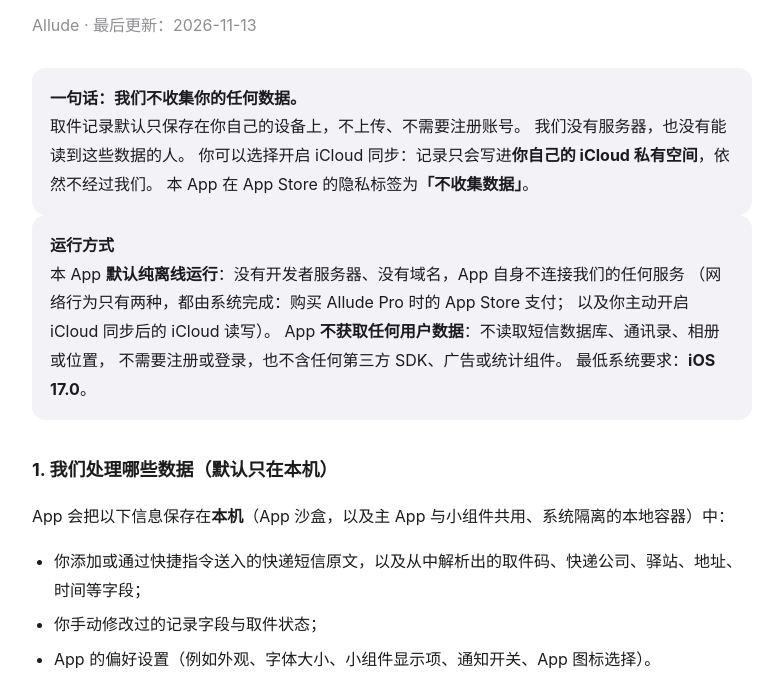
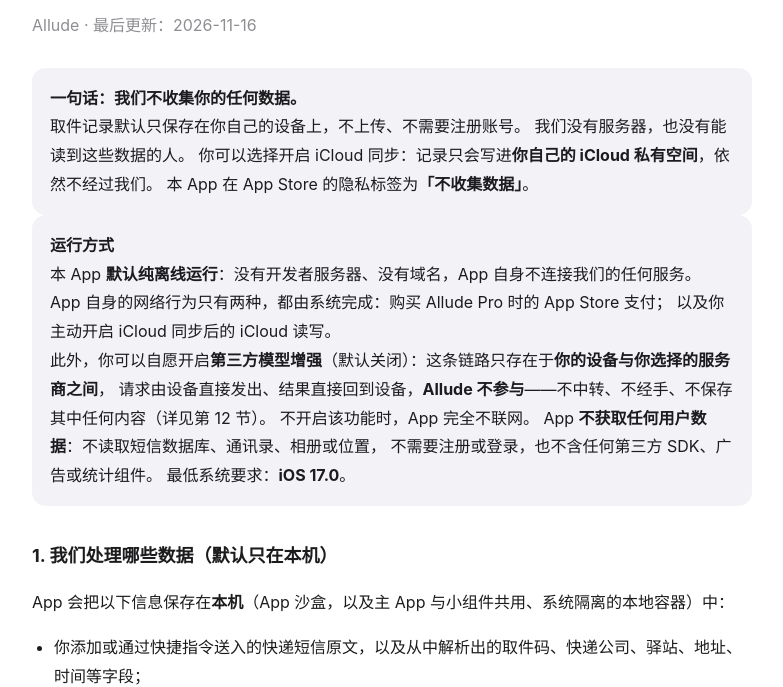
Before and after one commit to Zhangwangning/allude-legal, a plain HTML site: page privacy.html in a window 1280 px wide. Shown: the part 80-767 px from the top of the page, without its empty margins (248-1031 px from the left). Drawn offline with Linux system fonts and the light colour scheme.

Commit message:
隐私政策：明确第三方模型增强是用户自愿开启、设备直连、Allude 不参与；补 Kimi

```diff
--- a/privacy.html
+++ b/privacy.html
@@ -22,7 +22,7 @@
 </head>
 <body>
   <h1>隐私政策</h1>
-  <p class="sub">Allude · 最后更新：2026-11-13</p>
+  <p class="sub">Allude · 最后更新：2026-11-16</p>
 
   <div class="lead">
     <strong>一句话：我们不收集你的任何数据。</strong><br>
@@ -34,9 +34,12 @@
 
   <div class="lead">
     <strong>运行方式</strong><br>
-    本 App <b>默认纯离线运行</b>：没有开发者服务器、没有域名，App 自身不连接我们的任何服务
-    （网络行为只有两种，都由系统完成：购买 Allude Pro 时的 App Store 支付；
-    以及你主动开启 iCloud 同步后的 iCloud 读写）。
+    本 App <b>默认纯离线运行</b>：没有开发者服务器、没有域名，App 自身不连接我们的任何服务。
+    App 自身的网络行为只有两种，都由系统完成：购买 Allude Pro 时的 App Store 支付；
+    以及你主动开启 iCloud 同步后的 iCloud 读写。<br>
+    此外，你可以自愿开启<b>第三方模型增强</b>（默认关闭）：这条链路只存在于<b>你的设备与你选择的服务商之间</b>，
+    请求由设备直接发出、结果直接回到设备，<b>Allude 不参与</b>——不中转、不经手、不保存其中任何内容（详见第 12 节）。
+    不开启该功能时，App 完全不联网。
     App <b>不获取任何用户数据</b>：不读取短信数据库、通讯录、相册或位置，
     不需要注册或登录，也不含任何第三方 SDK、广告或统计组件。
     最低系统要求：<b>iOS 17.0</b>。
@@ -124,12 +127,12 @@
      涉及数据用途的实质变更会在 App 内明确提示。</p>
 
   <h2>12. 第三方模型扩展（可选，默认关闭）</h2>
-  <p>App 允许你使用<strong>自己的</strong>第三方大模型服务（DeepSeek、豆包、千问）来辅助识别取件短信。
+  <p>App 允许你使用<strong>自己的</strong>第三方大模型服务（DeepSeek、豆包、千问、Kimi）来辅助识别取件短信。
      这是完全可选的增强功能，<strong>默认关闭</strong>，不开启也能正常收码。</p>
   <p>开启后：</p>
   <ul>
     <li>需要增强的那条短信原文，会由<strong>这台设备直接发送</strong>给你选择的服务商官方接口；</li>
-    <li>Allude <strong>没有服务器</strong>，不经手、不中转、不记录这些内容，也无法读取你与服务商之间的数据；</li>
+    <li>这条链路只存在于<strong>你的设备与你选择的服务商之间</strong>：Allude <strong>没有服务器</strong>，也不参与数据的转发与存储——不经手、不中转、不记录这些内容，也无法读取你与服务商之间的数据；</li>
     <li>API Key 只保存在这台设备的 Keychain 里，不上传、不随 iCloud 同步、不写进诊断日志；</li>
     <li>模型返回的结果<strong>只用于补全空缺字段</strong>（地址、柜位等），取件码始终以本机正则解析为准；</li>
     <li>关掉开关后，App 不会向任何模型发起请求。</li>
```
